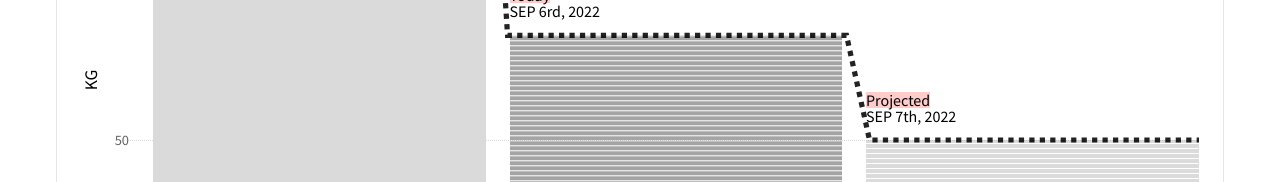
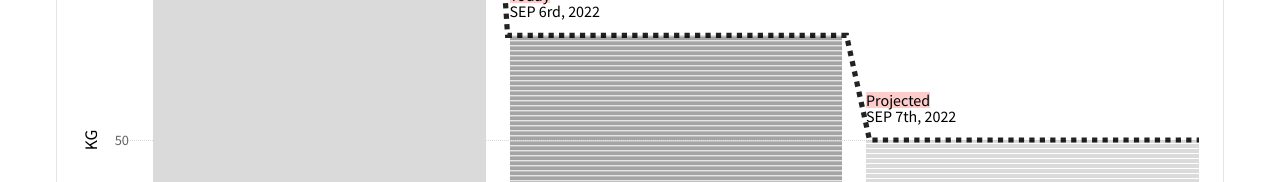
Before and after one commit to LL782/intelmatix, a Next.js app: page /stock-level/example in a window 1280 px wide. Shown: the part 770-952 px from the top of the page. Built offline with nearby package versions, Linux system fonts and the light colour scheme.

Commit message:
Ensure correct position of yAxisLegend

```diff
--- a/src/styles/ChartYAxis.module.css
+++ b/src/styles/ChartYAxis.module.css
@@ -7,16 +7,17 @@
   pointer-events: none;
 }
 .yAxisLegend {
+  font-size: 1.1rem;
+  height: var(--y-axis-legend-space);
+  left: calc(var(--y-axis-legend-space) * -1);
+  line-height: var(--y-axis-legend-space);
+  margin: 0;
   position: absolute;
-  bottom: 50%;
-  left: calc(var(--y-axis-legend-space) * -1);
-  margin: 0;
-  font-size: 1.1rem;
+  text-align: center;
   text-transform: uppercase;
-  transform: translate(0, calc(var(--y-axis-legend-space) * -1)) rotate(-90deg);
-  text-align: center;
-  height: var(--y-axis-legend-space);
-  line-height: var(--y-axis-legend-space);
+  margin-top: calc(var(--y-axis-legend-space) / -2);
+  top: 50%;
+  transform: rotate(-90deg);
 }
 .yAxisGuides {
   display: flex;
```
